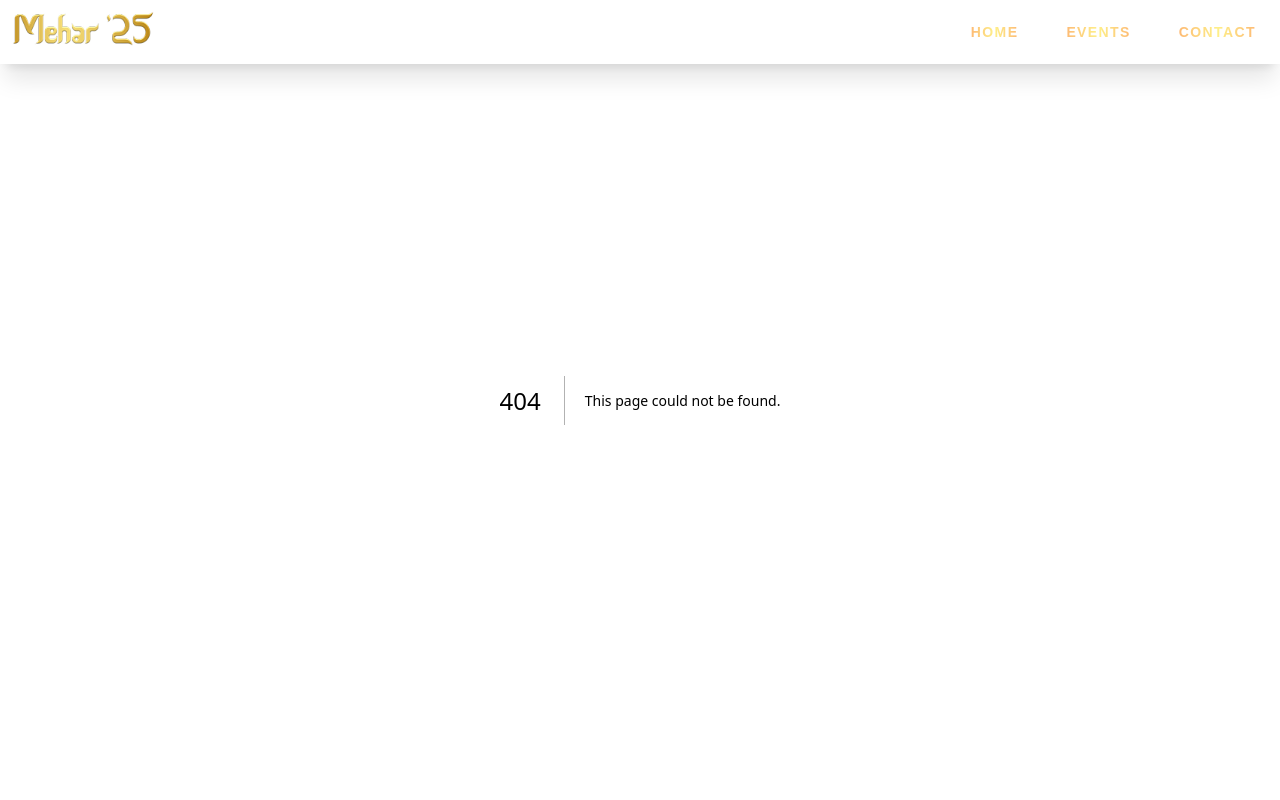
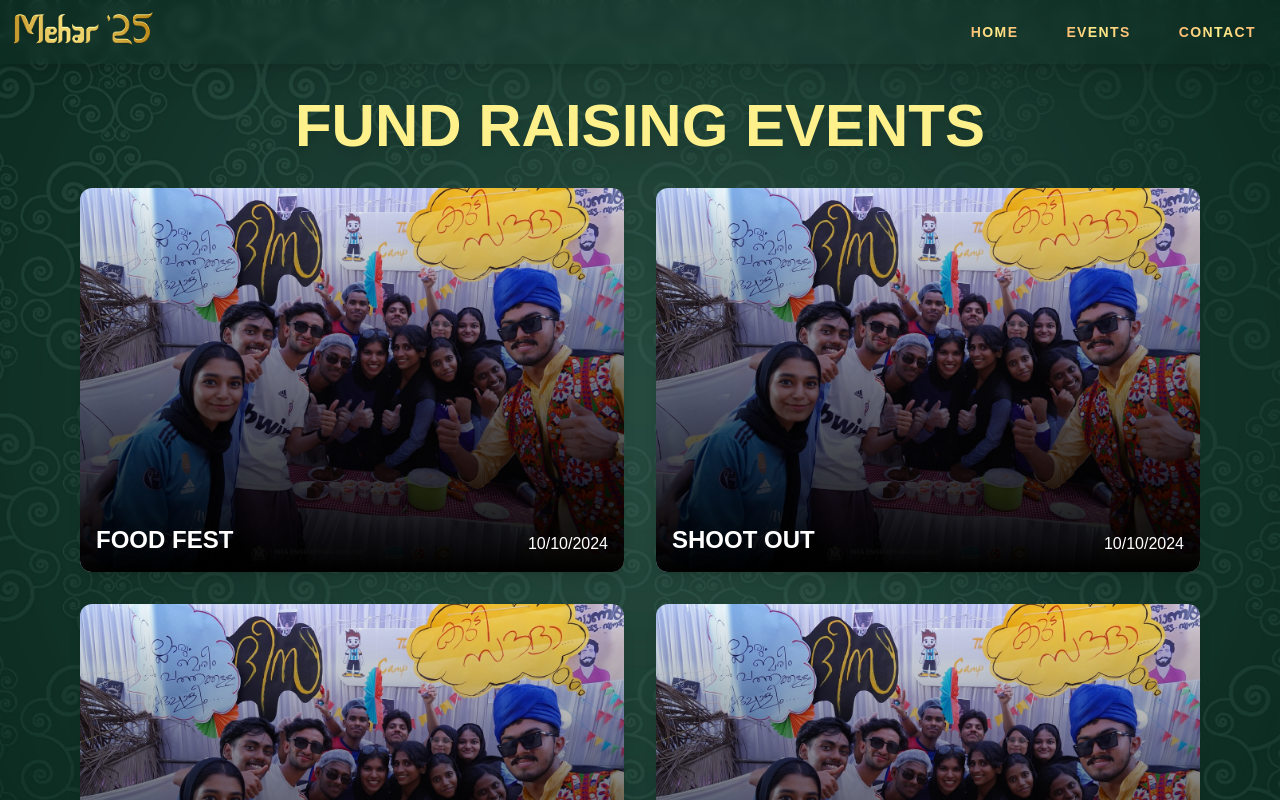
Before and after one commit to TheGreatAdil/Mehar-25, a Next.js app: page /events in a window 1280 px wide. Before the commit this address had no page. Shown: the top 800 px of the page. Built offline with nearby package versions, Linux system fonts and the light colour scheme; a web font is replaced by a local one.

Commit message:
Image fix

```diff
--- /dev/null
+++ b/src/app/events/page.tsx
@@ -0,0 +1,48 @@
+import { events } from "@/lib/constants";
+import Image from "next/image";
+
+export default function page() {
+  return (
+    <>
+      <div className="fixed w-full h-screen -z-30">
+        <Image
+          src={"/background.png"}
+          alt="background image"
+          className="object-cover"
+          quality={100}
+          fill
+        />
+      </div>
+
+      <main className="w-full mx-auto pt-24">
+        <h2 className="text-center text-4xl md:text-6xl font-bold text-yellow-200 drop-shadow-xl">
+          FUND RAISING EVENTS
+        </h2>
+        <div className="w-fit mx-auto my-8 grid md:grid-cols-2 gap-4 md:gap-8">
+          {events.map((event, i) => (
+            <div
+              key={i}
+              className="relative w-72 h-72 md:w-[28rem] md:h-80 lg:w-[34rem] lg:h-96 rounded-xl border-background mx-auto hover:scale-105 transition-all duration-500 shadow-lg"
+            >
+              <Image
+                fill
+                src={event.images[0]}
+                alt={event.title.toLowerCase()}
+                className="object-cover rounded-xl"
+                loading="lazy"
+              />
+              <a
+                href={"/events/" + event.name}
+                className="absolute w-full h-full rounded-xl bg-gradient-to-t from-black"
+              />
+              <div className="w-full absolute p-4 bottom-0 flex justify-between items-end">
+                <h3 className="font-bold text-2xl">{event.title}</h3>
+                <p>{event.date}</p>
+              </div>
+            </div>
+          ))}
+        </div>
+      </main>
+    </>
+  );
+}
--- a/src/app/page.tsx
+++ b/src/app/page.tsx
@@ -106,7 +106,7 @@ export default function Home() {
         <div className="relative w-80 h-56 md:w-[36rem] md:h-80 mx-auto mt-6">
           <Image
             fill
-            src={"/images/IMG_20221118_162729.jpg"}
+            src={"/previous/IMG_20221118_162729.jpg"}
             alt={"sahapadik oru snehakood picture"}
             loading="lazy"
             className="object-cover shadow-xl rounded-xl"
```
